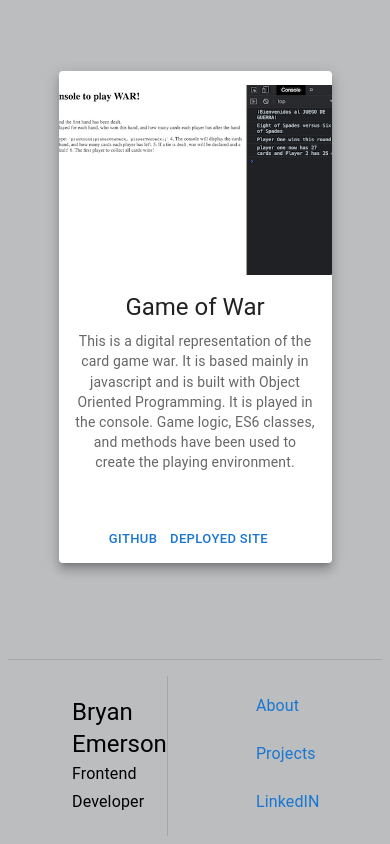
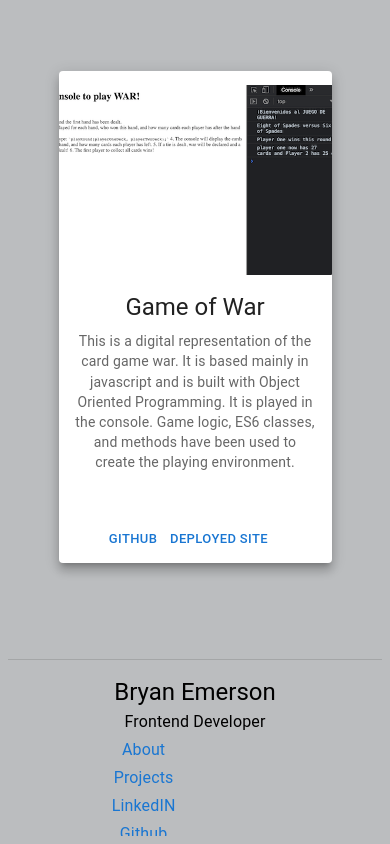
Before and after one commit to bryan-emerson/nextjs_portfolio, a Next.js app: page /projects in a window 390 px wide. Shown: the part 5789-6633 px from the top of the page. Built offline with nearby package versions, Linux system fonts and the light colour scheme.

Commit message:
footer responsive

```diff
--- a/styles/Footer.module.css
+++ b/styles/Footer.module.css
@@ -1,11 +1,9 @@
 .footer {
-  /* border: 2px solid red; */
   display: flex;
   flex-direction: row;
   height: 10rem;
   background-color: inherit;
   margin-top: 1rem;
-  padding-left: 4rem;
 }
 
 .footerColumnOne {
@@ -35,3 +33,106 @@
   flex-flow: column wrap;
   height: 10rem;
 }
+
+@media screen and (min-width: 541px) and (max-width: 821px) {
+
+  .lowNav {
+    height: 3rem;
+  }
+
+  .list {
+    align-items: center;
+    margin-right: 5rem;
+  }
+
+  .divider {
+    display: hidden;
+  }
+}
+
+@media screen and (min-width: 416px) and (max-width: 540px) {
+
+  .lowNav {
+    margin: 0 .5rem 0 .5rem;
+    height: 3rem;
+  }
+
+  .list {
+    align-items: center;
+    margin-right: 5rem;
+  }
+
+  .divider {
+    display: hidden;
+  }
+}
+
+@media screen  and (max-width: 415px) {
+  .footer {
+    flex-direction: column;
+  }
+
+  .list {
+    flex-flow: column nowrap;
+    align-items: center;
+    width: max-content;
+    margin-left: .5rem;
+  }
+
+  .subtitle {
+    margin-left: .5rem;
+  }
+
+  .footerColumnOne {
+    align-items: center;
+  }
+}
+
+@media screen and (min-width: 376px) and (max-width: 390px) {
+  .footer {
+    flex-direction: column;
+  }
+
+  .list {
+    flex-flow: column nowrap;
+    align-items: center;
+    margin-left: -.5rem;
+  }
+
+  .subtitle {
+    margin-left: .5rem;
+  }
+
+  .footerColumnTwo {
+    justify-content: center;
+  }
+
+
+}
+
+@media screen and (max-width: 375px) {
+  .footer {
+    display: flex;
+    flex-direction: column;
+    margin: 0 auto;
+  }
+
+  .list {
+    flex-flow: column nowrap;
+    align-items: center;
+    margin-left: -1rem;
+  }
+
+  .lowNav {
+    margin-right: 2.5rem;
+  }
+
+  .subtitle {
+    margin-left: .5rem;
+  }
+
+  .footerColumnTwo {
+    margin-right: 10rem;
+    justify-content: center;
+  }
+}
```
